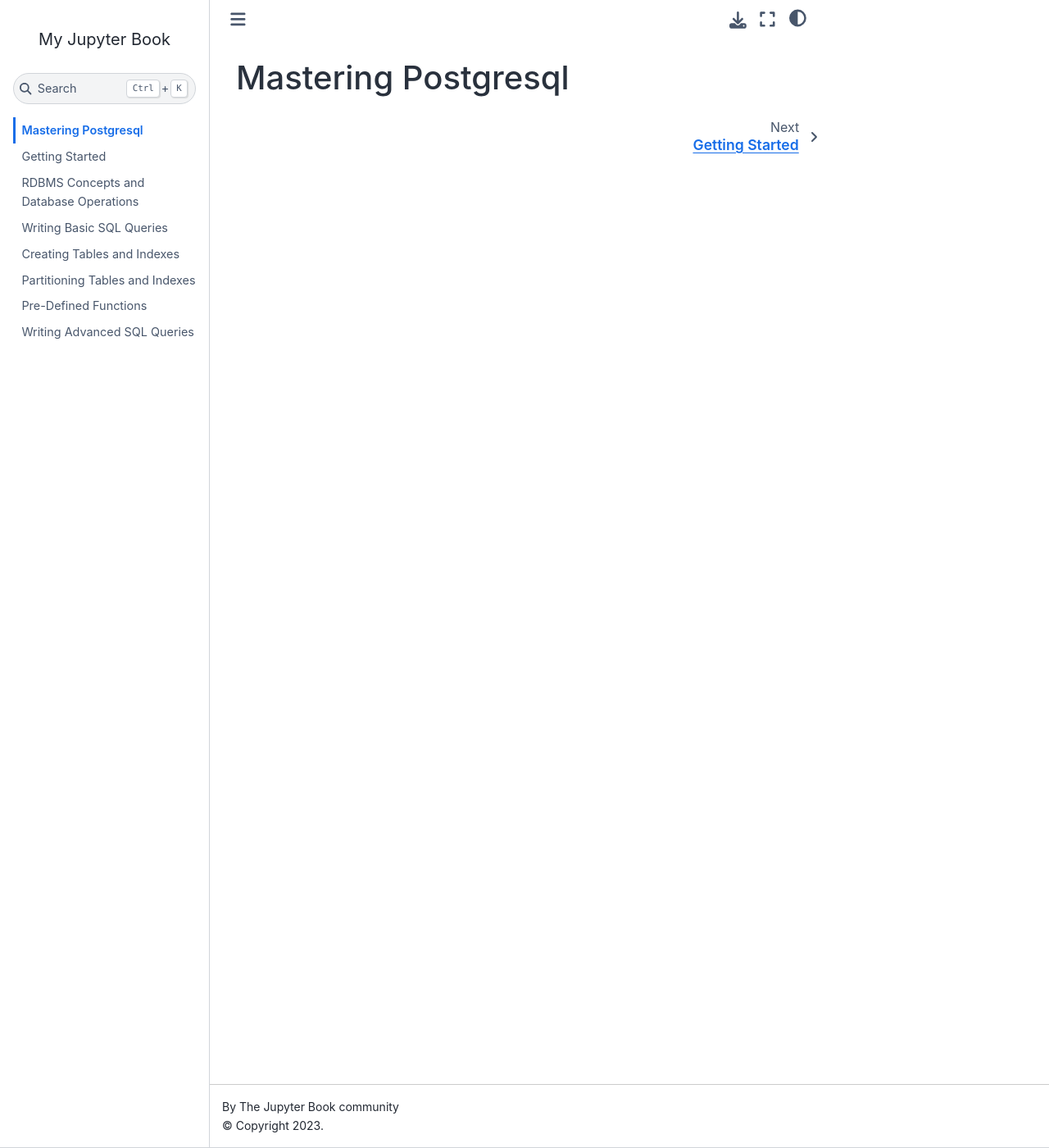
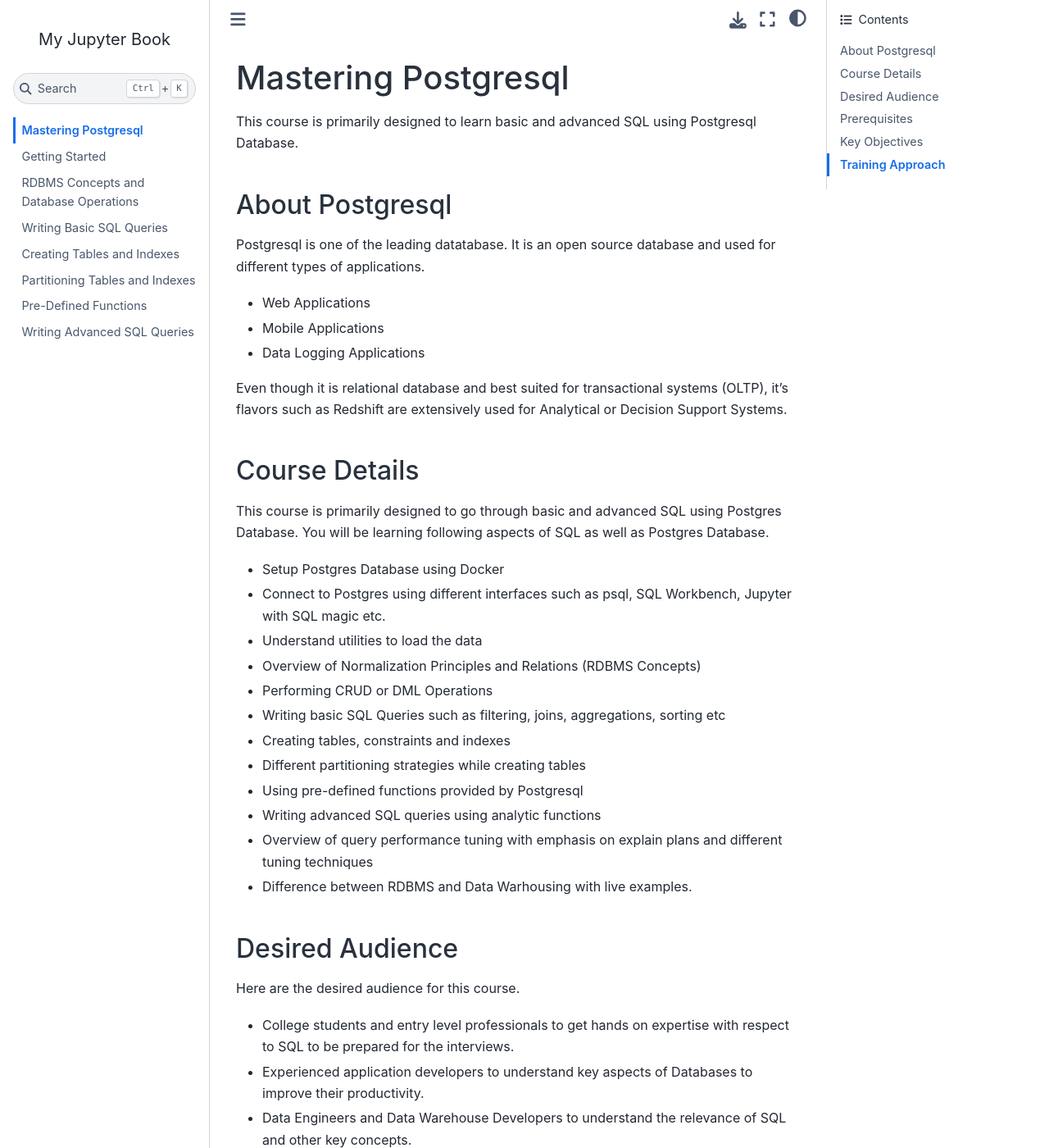
Before and after one commit to itversity/mastering-postgresql, a Jupyter Book: the page built from mastering-postgresql.md, in a window 1280 px wide and 1400 px high. Shown: the whole window at 82% size. Built offline with Jupyter Book 1.0.4 settings and Sphinx 7.4.7 and the Sphinx Book theme 1.1.4, drawn with Linux system fonts in a browser that asks for light colours; pages that are not in the unit, such as notebooks, are missing from menus; some of the changed text lies outside the part shown.

Commit message:
Updated content and landing page

`````diff
--- a/mastering-postgresql.md
+++ b/mastering-postgresql.md
@@ -1 +1,95 @@
 # Mastering Postgresql
+
+This course is primarily designed to learn basic and advanced SQL using Postgresql Database.
+
+## About Postgresql
+
+Postgresql is one of the leading datatabase. It is an open source database and used for different types of applications.
+* Web Applications
+* Mobile Applications
+* Data Logging Applications
+
+Even though it is relational database and best suited for transactional systems (OLTP), it's flavors such as Redshift are extensively used for Analytical or Decision Support Systems.
+
+## Course Details
+
+This course is primarily designed to go through basic and advanced SQL using Postgres Database. You will be learning following aspects of SQL as well as Postgres Database.
+
+* Setup Postgres Database using Docker
+* Connect to Postgres using different interfaces such as psql, SQL Workbench, Jupyter with SQL magic etc.
+* Understand utilities to load the data
+* Overview of Normalization Principles and Relations (RDBMS Concepts)
+* Performing CRUD or DML Operations
+* Writing basic SQL Queries such as filtering, joins, aggregations, sorting etc
+* Creating tables, constraints and indexes
+* Different partitioning strategies while creating tables
+* Using pre-defined functions provided by Postgresql
+* Writing advanced SQL queries using analytic functions
+* Overview of query performance tuning with emphasis on explain plans and different tuning techniques
+* Difference between RDBMS and Data Warhousing with live examples.
+
+## Desired Audience
+
+Here are the desired audience for this course.
+* College students and entry level professionals to get hands on expertise with respect to SQL to be prepared for the interviews.
+* Experienced application developers to understand key aspects of Databases to improve their productivity.
+* Data Engineers and Data Warehouse Developers to understand the relevance of SQL and other key concepts.
+* Testers to improve their query writing abilities to validate data in the tables as part of running their test cases.
+* Business Analysts to write ad-hoc queries to understand data better or troubleshoot data quality issues.
+* Any other hands on IT Professional who want to improve their query writing and tuning capabilities.
+
+```{note}
+Developers from non CS or IT background at times struggle in writing queries and this course will provide required database skills to take their overall application development skills to next level.
+```
+
+## Prerequisites
+
+Here are the prerequisites before signing up for the course.
+
+````{panels}
+**Logistics**
+
+* Computer with decent configuration
+  * At least 4 GB RAM
+  * 8 GB RAM is highly desired
+* Chrome Browser
+* High Speed Internet
+
+---
+
+**Desired Skills**
+
+* Engineering or Science Degree
+* Ability to use computer
+* Knowledge or working experience with databases is highly desired
+
+````
+
+## Key Objectives
+The course is designed for the professionals to achieve these key objectives related to databases using Postgresql.
+* Ability to interpret data models.
+* Using database IDEs to interact with databases.
+* Data loading strategies to load data into database tables.
+* Write basic as well as advanced SQL queries.
+* Ability to create tables, partition tables, indexes etc.
+* Understand and use constraints effectively based up on the requirements.
+* Effective usage of functions provided by Postgresql.
+* Understand basic performance tuning strategies
+* Differences between RDBMS and Data Warehouse concepts by comparing Postgresql with Redshift.
+
+```{attention}
+This course is primarily designed to gain key database skills for application developers, data engineers, testers, business analysts etc.
+```
+
+## Training Approach
+Here are the details related to the training approach.
+* It is self paced with reference material, code snippets and videos.
+* One can either use environment provided by us or setup their own environment using Docker.
+* Modules will be published as and when they are ready. We would recommend to complete **2 modules every week** by spending **4 to 5 hours per week**.
+* It is highly recommended to take care of the exercises at the end to ensure that you are able to meet all the key objectives for each module.
+* Support will be provided either through chat or email.
+* For those who signed up, we will have weekly monitoring and review sessions to keep track of the progress.
+
+```{attention}
+Spend 4 to 5 hours per week up to 8 weeks and complete all the exercises to get best out of this course.
+```
`````
Also changed, not shown: 03_writing_basic_sql_queries.ipynb, 04_creating_tables_and_indexes.ipynb.
